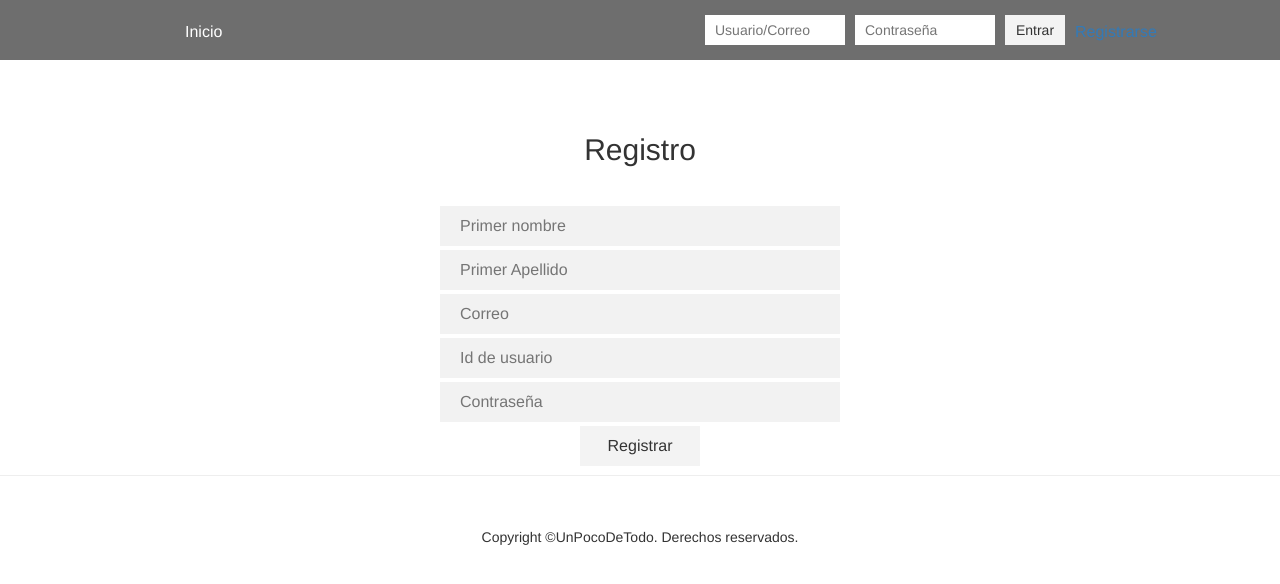
After one commit to Apih97/UnPocoDeIdiomasWebPage, a PHP site: page /registrar.php in a window 1280 px wide. The commit adds this page. Shown: the top 584 px of the page. Run offline with PHP 8.4, Linux system fonts and the light colour scheme.

Commit message:
Más cambios

```diff
--- a/EstiloIndex.css
+++ b/EstiloIndex.css
@@ -48,13 +48,14 @@
 
 .main-wrapper {
 	margin: 0 auto;
+	height: 60px;
 	width: 990px;
+	background-color: #6E6E6E;
 }
 
-.nav-login {
-	width: 50%;
-	height: 60px;
-	background-color: #6E6E6E;
+a {
+	text-decoration: none;
+
 }
 
 header nav {
@@ -62,6 +63,25 @@ header nav {
 	height: 60px;
 	background-color: #6E6E6E;
 }
+
+header nav ul {
+	float: left
+}
+
+header nav ul li {
+	float: left
+	style: none;
+	color:#FFFFFF;
+	list-style: none;
+}
+
+header nav ul li a {
+	float: left
+	font-size: 20px;
+	color:#FFFFFF;
+	line-height: 63px;
+}
+
 
 header nav a {
 	font-size: 16px;
@@ -107,10 +127,42 @@ header .nav-login a {
 	display: block;
 	width: 60px;
 	height: 60px;
+	background-color: #E0F8F7
 	border: none;
-	background-color: #6E6E6E;
 	font-size: 16px;
 	line-height: 63px;
 	cursor: pointer;
 	float: left;
 }
+
+/*registrar.php*/
+.registro-form {
+	width: 400px;
+	margin: 0 auto;
+	padding-top: 30px;
+}
+
+.registro-form input {
+	width: 100%;
+	height: 40px;
+	padding: 0px 5%;
+	margin-bottom: 4px;
+	border: none;
+	background-color: #F2F2F2;
+	font-size: 16px;
+	line-height: 40px;
+}
+
+.registro-form button {
+	display: block;
+	margin: 0 auto;
+	width: 30%;
+	height: 40px;
+	border: none;
+	background-color: #f3f3f3;
+	font-size: 16px;
+	cursor: pointer;
+}
+.registro-form button:hover {
+	background-color: #FFFFFF;
+}
--- /dev/null
+++ b/footer.php
@@ -0,0 +1,16 @@
+<div class="container">
+  <div class="row">
+    <div class="col-lg-offset-3 col-xs-12 col-lg-6"> </div>
+  </div>
+</div>
+<div class="En blanco"></div>
+<p>&nbsp;</p>
+<footer class="text-center">
+  <div class="container">
+    <div class="row">
+      <div class="col-xs-12">
+        <p>Copyright ©UnPocoDeTodo. Derechos reservados.</p>
+      </div>
+    </div>
+  </div>
+</footer>
--- a/header.php
+++ b/header.php
@@ -17,6 +17,9 @@
 <header>
 <nav>
   <div class="main-wrapper">
+    <ul>
+      <li><a href="index.php">Inicio</a></li>
+    </ul>
     <div class="nav-login">
     <form>
       <input type="text" name="uid" placeholder="Usuario/Correo">
--- /dev/null
+++ b/registrar.php
@@ -0,0 +1,40 @@
+<?php
+  include_once 'header.php'
+?>
+
+
+<section class="main-container">
+    <div class="col-lg-12 page-header text-center">
+      <h2>Registro</h2>
+      <form class="registro-form" action="includes/registro.inc.php" method="POST">
+        <input type="text" name="PrimerNombre" placeholder="Primer nombre">
+        <input type="text" name="PrimerApellido" placeholder="Primer Apellido">
+        <input type="text" name="Correo" placeholder="Correo">
+        <input type="text" name="Uid" placeholder="Id de usuario">
+        <input type="password" name="Contraseña" placeholder="Contraseña">
+        <button type="Registrar" name="Registrar">Registrar</button>
+      </form>
+    </div>
+  </div>
+
+
+    <!-- / CONTAINER-->
+</section>
+<!-- FOOTER -->
+
+<?php
+
+  include_once 'footer.php'
+
+?>
+
+<!-- / FOOTER -->
+
+<!-- jQuery (necessary for Bootstrap's JavaScript plugins) -->
+<!-- <script src="js/jquery.js"></script> -->
+<script src="js/jquery-1.11.2.min.js" type="text/javascript"></script>
+
+<!-- Include all compiled plugins (below), or include individual files as needed -->
+<script src="js/bootstrap.js"></script>
+</body>
+</html>
```
Also changed, not shown: includes/dbh.inc.php (added, +8 -0 lines), includes/registro.inc.php (added, +45 -0 lines), index.php (+6 -16 lines), indexCompleto.php (+8 -43 lines), includes/funcionalidad.txt (added).
